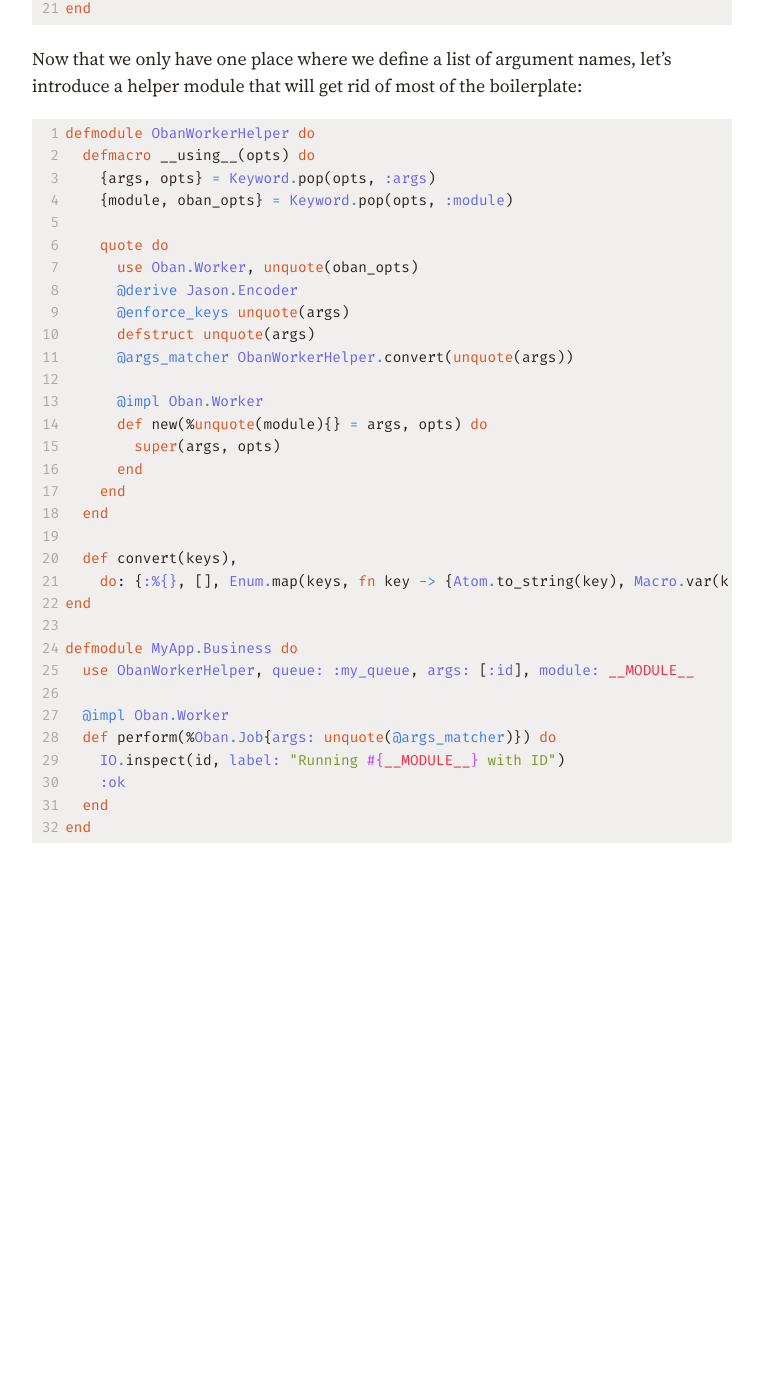
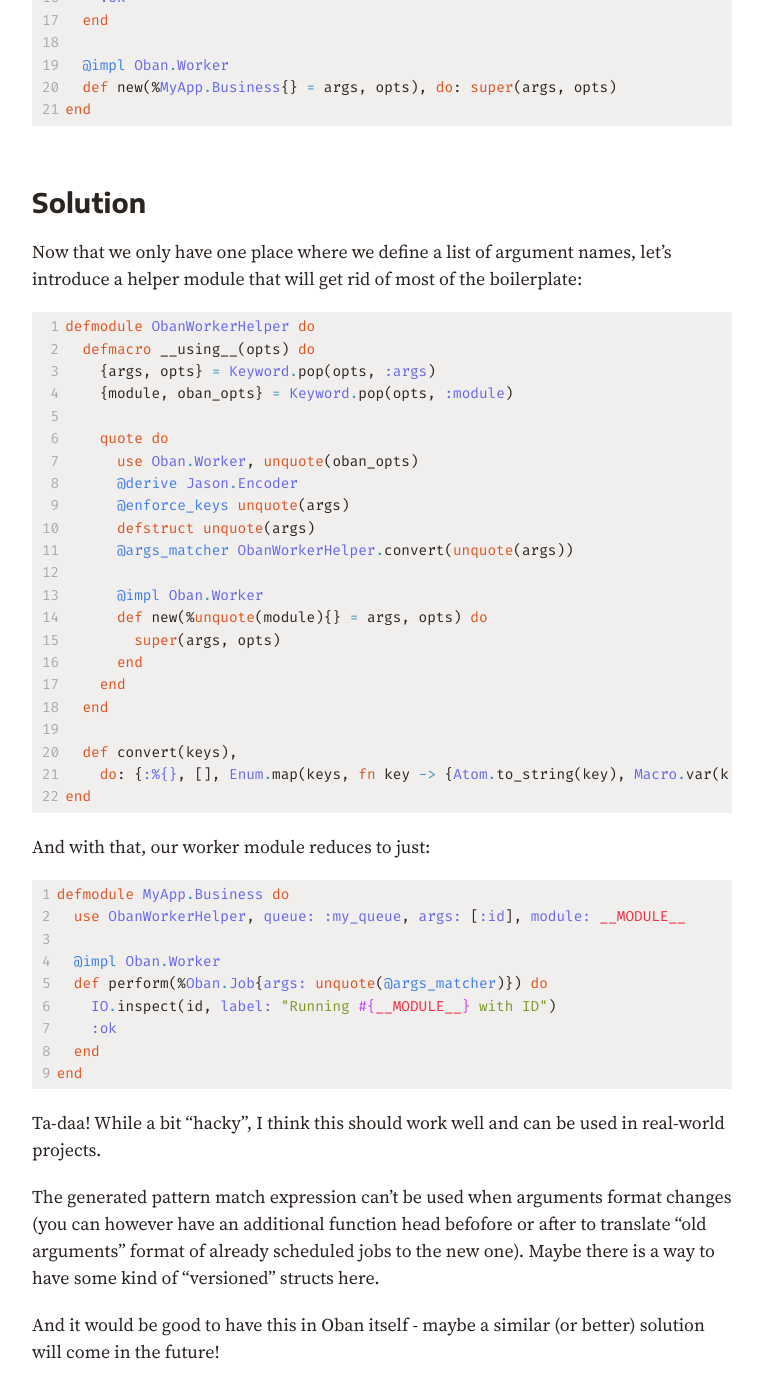
Before and after one commit to michallepicki/blog, a Jekyll site: the page built from _posts/2021-10-10-using-structs-for-oban-worker-arguments.md, in a window 1280 px wide and 1400 px high, scrolled down 2421 px. Shown: the whole window, without its empty margins (258-1021 px from the left). Built offline with Jekyll 4.4.1, drawn with Linux system fonts in a browser that asks for light colours; before the commit the page ends 3299 px from its top, so only the background shows below that; some of the changed text lies outside the part shown.

Commit message:
publish oban struct args post

```diff
--- a/_posts/2021-10-10-using-structs-for-oban-worker-arguments.md
+++ b/_posts/2021-10-10-using-structs-for-oban-worker-arguments.md
@@ -35,6 +35,8 @@ Running Elixir.MyApp.Business ID: 1
 What happens if you make a typo? The job fails at the start of executing with
 
 > ** (FunctionClauseError) no function clause matching in MyApp.Business.perform/1
+
+Yes, I know you could write tests to catch such mistakes. I am personally against writing tests just in order to catch "typos" when the compiler and static analysis tools can do that.
 
 I played a bit with the idea of using structs to prevent mistakes similar to this one, and got an initial proof of concept working. We could define a struct for worker's arguments and use Jason to make it automatically serializable. Oban also allows us to override the `new/2` function so that we can ensure at the time of scheduling (or with static analysis like Dialyzer) that the passed in arguments are a struct. We can also `@enforce_keys` so that the Elixir compiler will ensure all required arguments are passed in.
 
@@ -96,6 +98,8 @@ defmodule MyApp.Business do
 end
 {% endraw %}{% endcapture %}{% include code_block.html code=c lang="elixir" numbered=true %}
 
+## Solution
+
 Now that we only have one place where we define a list of argument names, let's introduce a helper module that will get rid of most of the boilerplate:
 
 {% capture c %}{% raw %}
@@ -121,7 +125,11 @@ defmodule ObanWorkerHelper do
   def convert(keys),
     do: {:%{}, [], Enum.map(keys, fn key -> {Atom.to_string(key), Macro.var(key, nil)} end)}
 end
+{% endraw %}{% endcapture %}{% include code_block.html code=c lang="elixir" numbered=true %}
 
+And with that, our worker module reduces to just:
+
+{% capture c %}{% raw %}
 defmodule MyApp.Business do
   use ObanWorkerHelper, queue: :my_queue, args: [:id], module: __MODULE__
 
@@ -132,3 +140,9 @@ defmodule MyApp.Business do
   end
 end
 {% endraw %}{% endcapture %}{% include code_block.html code=c lang="elixir" numbered=true %}
+
+Ta-daa! While a bit "hacky", I think this should work well and can be used in real-world projects.
+
+The generated pattern match expression can't be used when arguments format changes (you can however have an additional function head befofore or after to translate "old arguments" format of already scheduled jobs to the new one). Maybe there is a way to have some kind of "versioned" structs here.
+
+And it would be good to have this in Oban itself - maybe a similar (or better) solution will come in the future!
```
Also changed, not shown: other parts of _posts/2021-10-10-using-structs-for-oban-worker-arguments.md (+1 -1 lines).
